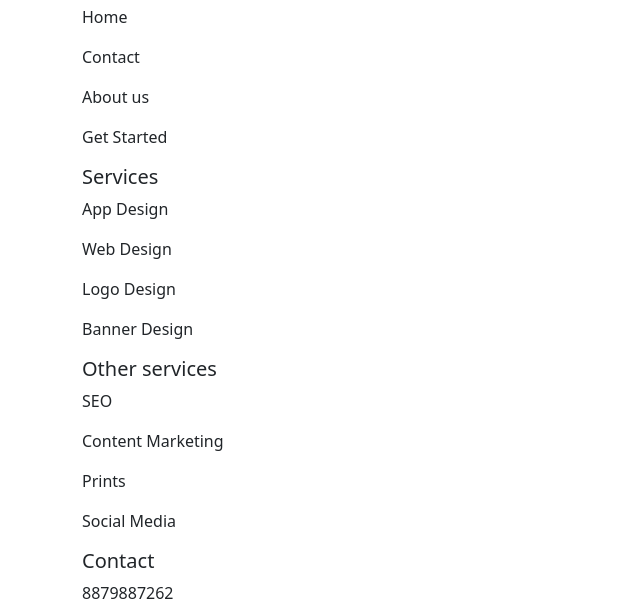
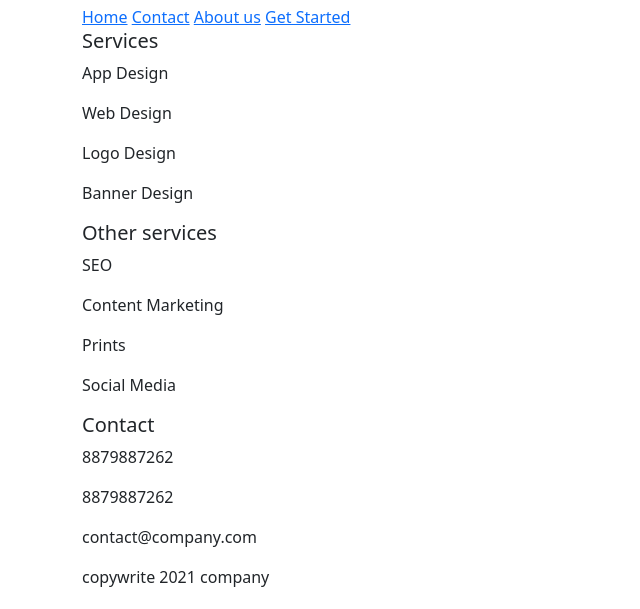
Before and after one commit to acciojob/footer-Gulvaiz, a website: page main.html in a window 1280 px wide. Shown: the part 189-798 px from the top of the page, without its empty margins (0-640 px from the left). Drawn offline with nearby package versions, Linux system fonts and the light colour scheme.

Commit message:
created a submission

```diff
--- a/main.html
+++ b/main.html
@@ -29,10 +29,10 @@
            <div class="row2">
                 <div class="col-3">
                      <h5>Links</h5>
-                     <p>Home</p>
-                     <p>Contact</p>
-                     <p>About us</p>
-                     <p>Get Started</p>
+                     <a href="#home">Home</a>
+                     <a href="#contact">Contact</a>
+                     <a href="#about">About us</a>
+                     <a href="#getstarted">Get Started</a>
                 </div>
                 <div class="col-3">
                    <h5>Services</h5>
```
